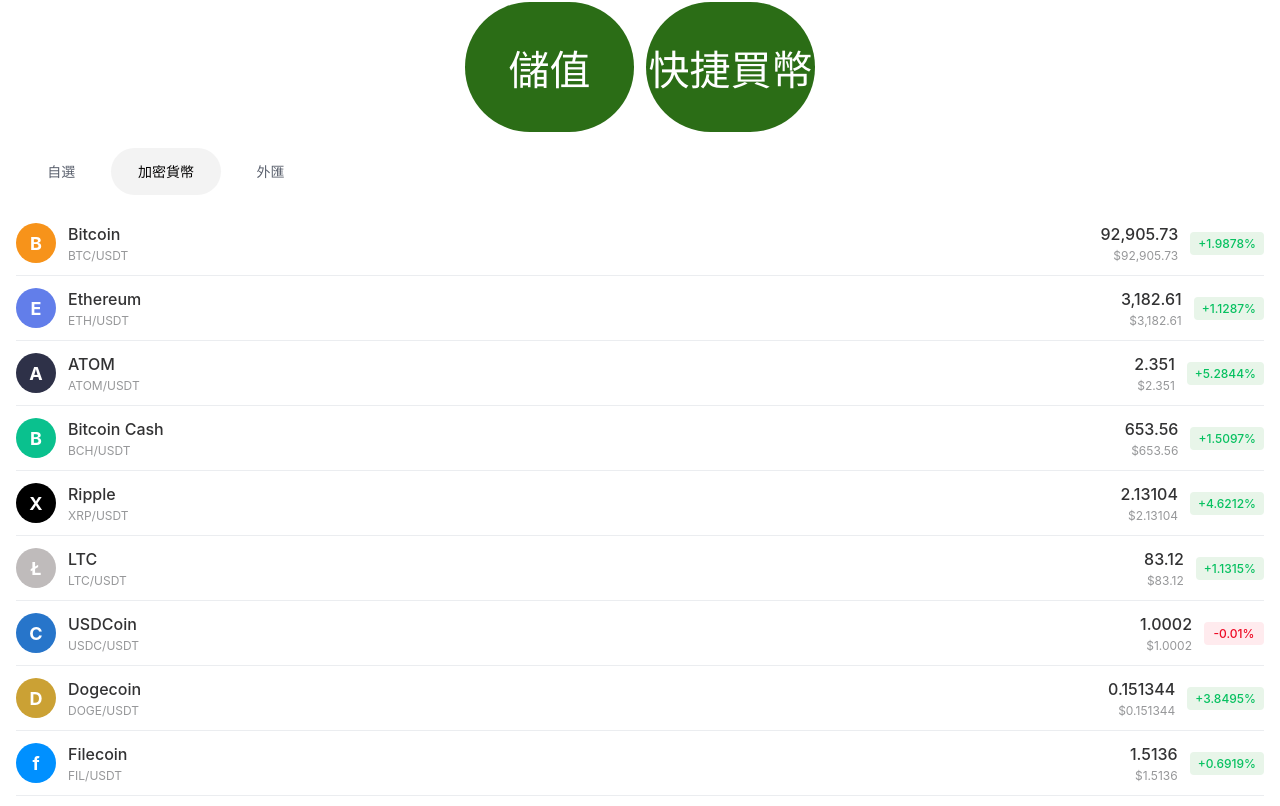
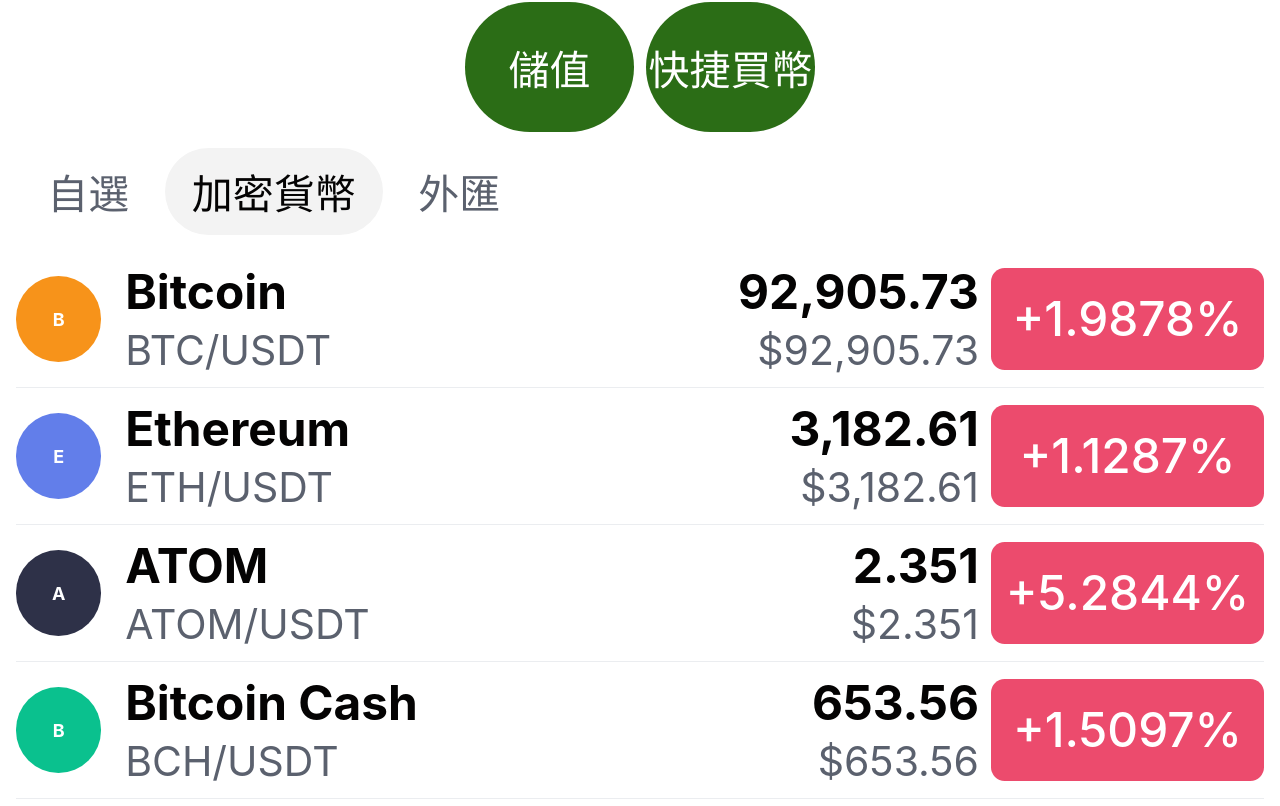
Before and after one commit to myuu69700-ship-it/web3_h5, a Vue app: page / in a window 1280 px wide. Shown: the part 1875-2681 px from the top of the page. Built offline with nearby package versions, Linux system fonts and the light colour scheme.

Commit message:
首页样式调整

```diff
--- a/src/components/Home/TabSection.vue
+++ b/src/components/Home/TabSection.vue
@@ -319,9 +319,9 @@
 
 const goToDetail = (coin) => {
   // 使用 coin.pair 如果存在，否则构造 pair
-  const pair = coin.pair || `${coin.symbol}/USDT`
-  router.push(`/coin/${encodeURIComponent(pair)}`)
-}
+  const pair = coin.pair || `${coin.symbol}/USDT`;
+  router.push(`/coin/${encodeURIComponent(pair)}`);
+};
 
 const goToMarket = () => {
   router.push("/market");
@@ -349,11 +349,13 @@
       cursor: pointer;
       transition: all 0.3s;
       position: relative;
+      font-size: 3.2vw;
 
       &.active {
         background-color: #f3f3f3;
         color: #040303;
-        font-weight: 500;
+        font-size: 3.2vw;
+        // font-weight: 500;
         border-radius: 26.4vw;
       }
 
@@ -398,13 +400,14 @@
     cursor: pointer;
 
     .coin-icon {
-      width: 40px;
-      height: 40px;
+      flex: none;
+      width: 6.66667vw;
+      height: 6.66667vw;
+      margin-right: 1.86667vw;
       border-radius: 50%;
       display: flex;
       align-items: center;
       justify-content: center;
-      margin-right: 12px;
 
       .coin-symbol {
         color: #fff;
@@ -417,15 +420,15 @@
       flex: 1;
 
       .coin-name {
-        font-size: 16px;
-        font-weight: 500;
-        color: #323233;
+        font-size: 3.73333vw;
+        font-weight: bolder;
+        color: #040303;
         margin-bottom: 4px;
       }
 
       .coin-pair {
-        font-size: 12px;
-        color: #969799;
+        font-size: 3.2vw;
+        color: #5b616e;
       }
     }
 
@@ -434,15 +437,16 @@
       margin-right: 12px;
 
       .price-value {
-        font-size: 16px;
+        font-size: 3.73333vw;
         font-weight: 500;
-        color: #323233;
+        color: #040303;
         margin-bottom: 4px;
+        font-weight: bolder;
       }
 
       .price-usd {
-        font-size: 12px;
-        color: #969799;
+        font-size: 3.2vw;
+        color: #5b616e;
       }
     }
 
@@ -455,13 +459,29 @@
       text-align: center;
 
       &.up {
-        background-color: #e8f5e9;
-        color: #07c160;
+        background-color: #ec4b6d;
+        font-size: 3.73333vw;
+        color: #fff;
+        display: inline-flex;
+        align-items: center;
+        justify-content: center;
+        gap: 1.06667vw;
+        border-radius: 1.06667vw;
+        width: 21.33333vw;
+        height: 8vw;
       }
 
       &.down {
-        background-color: #ffebee;
-        color: #ee0a24;
+        background-color: #07c160;
+        font-size: 3.73333vw;
+        color: #fff;
+        display: inline-flex;
+        align-items: center;
+        justify-content: center;
+        gap: 1.06667vw;
+        border-radius: 1.06667vw;
+        width: 21.33333vw;
+        height: 8vw;
       }
     }
   }
```
